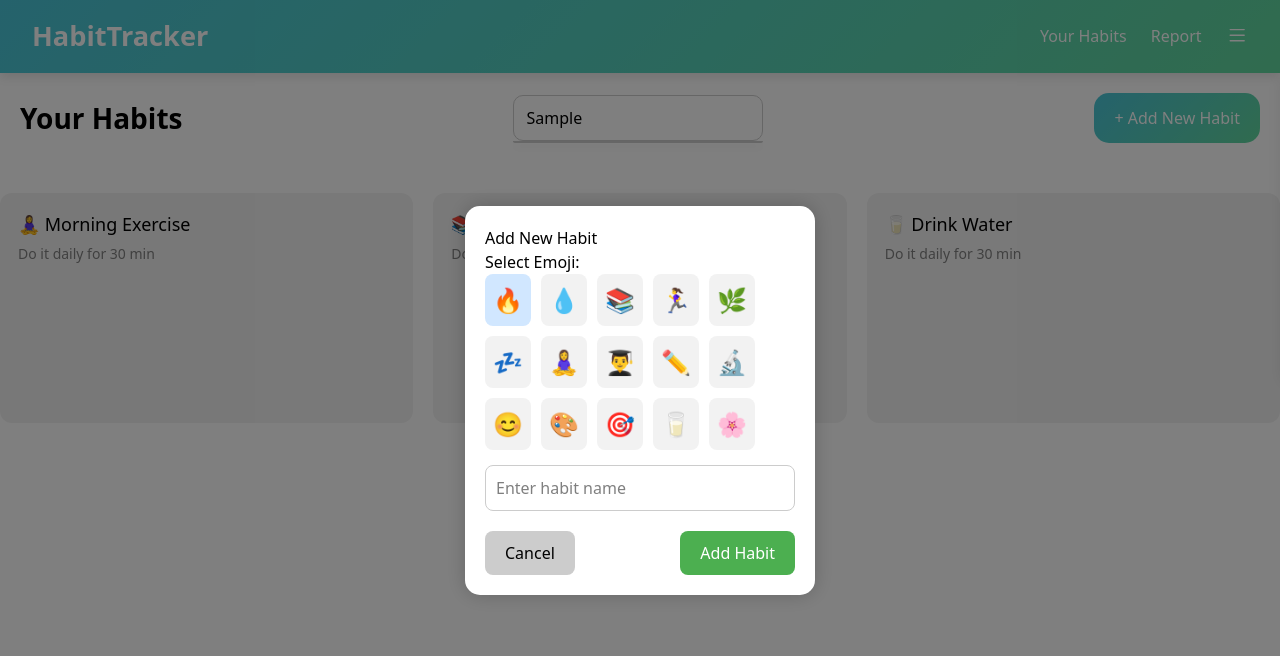
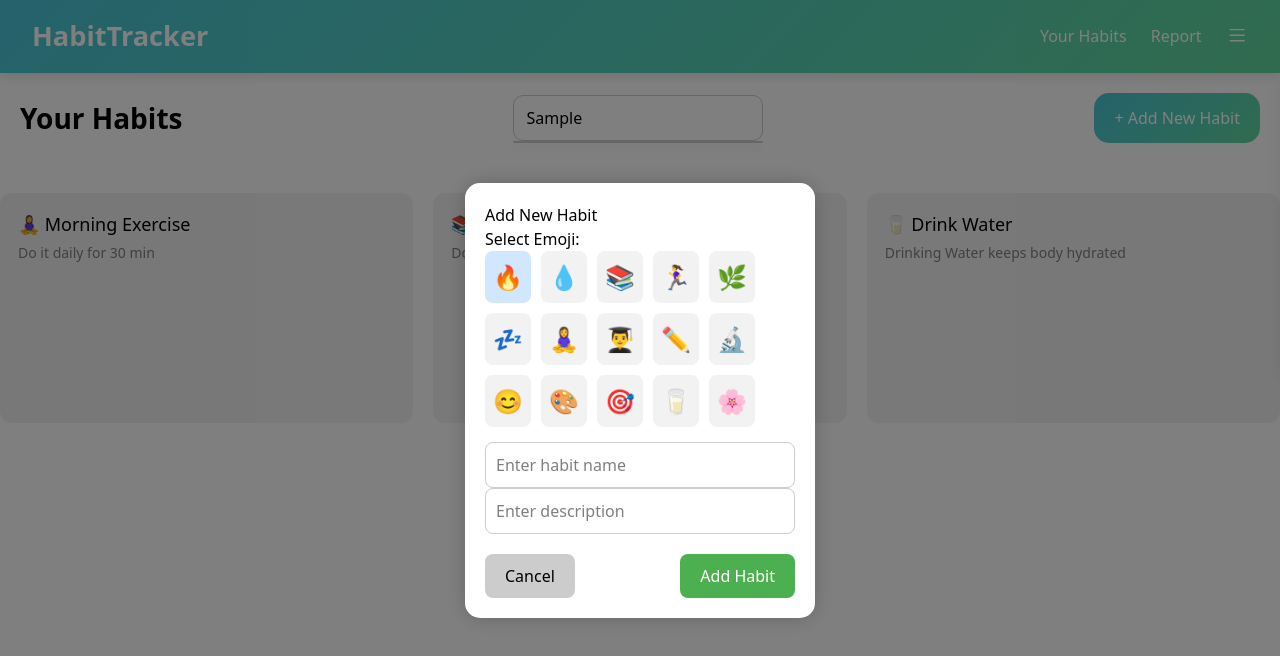
Before and after one commit to Ishagp/Habit_Tracker, a React (Vite) app: page /your-habits in a window 1280 px wide. Both pictures are taken after typing "Sample" into the empty fields and a click on the button "+ Add New Habit". Shown: the top 656 px of the page. Built offline with nearby package versions, Linux system fonts and the light colour scheme.

Commit message:
Changes in Habitlist

```diff
--- a/src/App.jsx
+++ b/src/App.jsx
@@ -13,8 +13,8 @@ function App() {
 
   const [habits, setHabits] = useState([
     { id: 1, title: "🧘‍♀️ Morning Exercise", description: "Do it daily for 30 min", completed: false },
-    { id: 2, title: "📚 Read Books", description: "Do it daily for 30 min", completed: false },
-    { id: 3, title: "🥛 Drink Water", description: "Do it daily for 30 min", completed: false },
+    { id: 2, title: "📚 Read Books", description: "Do it daily for 1 hr", completed: false },
+    { id: 3, title: "🥛 Drink Water", description: "Drinking Water keeps body hydrated ", completed: false },
   ]);
 
   const toggleHabit = (id) => {
@@ -25,14 +25,18 @@ function App() {
     );
   };
 
-  const addHabit = (title) => {
+  const addHabit = (habitObj) => {
     const newHabit = {
       id: Date.now(),
-      title,
-      completed: false
+      title: habitObj.title,
+      description: habitObj.description || "",
+      completed: false,
     };
+
     setHabits(prev => [...prev, newHabit]);
+    localStorage.setItem("habits", JSON.stringify([...habits, newHabit]));
   };
+
 
   const deleteHabit = (id) => {
     setHabits(prev => prev.filter(h => h.id !== id));
--- a/src/components/Habitlist/Habitlist.jsx
+++ b/src/components/Habitlist/Habitlist.jsx
@@ -2,6 +2,34 @@ import { useState, useEffect } from "react";
 import styles from './Habitlist.module.css';
 import MonthlyCalendar from '../MonthlyCalendar/MonthlyCalendar';
 import { MdDelete } from "react-icons/md";
+
+const getTodayStr = () => new Date().toISOString().split("T")[0];
+
+const getYesterdayStr = () => {
+    const d = new Date();
+    d.setDate(d.getDate() - 1);
+    return d.toISOString().split("T")[0];
+};
+
+const computeStreak = (dates) => {
+    if (!dates || dates.length === 0) return 0;
+    const unique = Array.from(new Set(dates));
+    const sorted = unique.sort();
+    let streak = 1;
+    let current = new Date(sorted[sorted.length - 1]);
+
+    for (let i = sorted.length - 2; i >= 0; i--) {
+        const d = new Date(sorted[i]);
+        const diff = Math.round((current - d) / (1000 * 60 * 60 * 24));
+        if (diff === 1) {
+            streak++;
+            current = d;
+        } else {
+            break;
+        }
+    }
+    return streak;
+};
 
 const Habitlist = ({ habits, toggleHabit, addHabit, deleteHabit }) => {
     const [showModal, setShowModal] = useState(false);
@@ -10,34 +38,70 @@ const Habitlist = ({ habits, toggleHabit, addHabit, deleteHabit }) => {
 
     const emojiList = ["🔥", "💧", "📚", "🏃‍♀️", "🌿", "💤", "🧘‍♀️", "👨‍🎓", "✏️", "🔬", "😊", "🎨", "🎯", "🥛", "🌸"];
 
-    //Calendar ke liye completed dates ka state
     const [completedDates, setCompletedDates] = useState(() => {
-        const stored = localStorage.getItem("completedDates");
+        const stored = localStorage.getItem("calendarCompletedDates");
         return stored ? JSON.parse(stored) : [];
     });
 
-    //Jab bhi completedDates change ho, localStorage update karo
+    const [habitStats, setHabitStats] = useState(() => {
+        const stored = localStorage.getItem("habitStats");
+        return stored ? JSON.parse(stored) : {};
+    });
+
     useEffect(() => {
-        localStorage.setItem("completedDates", JSON.stringify(completedDates));
+        localStorage.setItem("calendarCompletedDates", JSON.stringify(completedDates));
     }, [completedDates]);
 
-    const todayStr = new Date().toISOString().split("T")[0];
+    useEffect(() => {
+        localStorage.setItem("habitStats", JSON.stringify(habitStats));
+    }, [habitStats]);
+
+    const todayStr = getTodayStr();
 
     const handleToggleHabit = (habit) => {
         const newCompleted = !habit.completed;
 
+        setHabitStats((prev) => {
+            const prevStats = prev[habit.id] || { completedDates: [], lastCompletedDate: null, streak: 0 };
+            let completedDatesForHabit = prevStats.completedDates ? [...prevStats.completedDates] : [];
+            let lastCompletedDate = prevStats.lastCompletedDate;
+            let streak = prevStats.streak || 0;
+
             if (newCompleted) {
+                if (!completedDatesForHabit.includes(todayStr)) {
+                    completedDatesForHabit.push(todayStr);
+                }
+                const yesterdayStr = getYesterdayStr();
+                if (lastCompletedDate === todayStr) {
+                } else if (lastCompletedDate === yesterdayStr) {
+                    streak = streak ? streak + 1 : 1;
+                } else {
+                    streak = 1;
+                }
+                lastCompletedDate = todayStr;
+            } else {
+                completedDatesForHabit = completedDatesForHabit.filter((d) => d !== todayStr);
+                streak = computeStreak(completedDatesForHabit);
+                lastCompletedDate = completedDatesForHabit.length
+                    ? completedDatesForHabit[completedDatesForHabit.length - 1]
+                    : null;
+            }
 
-            setCompletedDates((prev) =>
-                prev.includes(todayStr) ? prev : [...prev, todayStr]
-            );
+            return {
+                ...prev,
+                [habit.id]: {
+                    completedDates: completedDatesForHabit,
+                    lastCompletedDate,
+                    streak,
+                },
+            };
+        });
+
+        if (newCompleted) {
+            setCompletedDates((prev) => (prev.includes(todayStr) ? prev : [...prev, todayStr]));
         } else {
-            const anyOtherCompleted = habits.some(
-                (h) => h.id !== habit.id && h.completed
-            );
-
+            const anyOtherCompleted = habits.some((h) => h.id !== habit.id && h.completed);
             if (!anyOtherCompleted) {
-
                 setCompletedDates((prev) => prev.filter((d) => d !== todayStr));
             }
         }
@@ -47,34 +111,35 @@ const Habitlist = ({ habits, toggleHabit, addHabit, deleteHabit }) => {
 
     const handleSubmit = () => {
         if (newHabit.trim() === "") return;
-
         addHabit(selectedEmoji + " " + newHabit);
-
         setNewHabit("");
         setSelectedEmoji("🔥");
         setShowModal(false);
     };
 
     return (
-        <div style={{
+        <div
+            style={{
                 display: "flex",
                 gap: "40px",
-            alignItems: "flex-start"
-        }}>
+                alignItems: "flex-start",
+            }}
+        >
             <div className={styles.container}>
                 <div className={styles.title}>
                     <h1 className={styles.heading}>Today's Habits</h1>
 
-                    <button
-                        className={styles.add_btn}
-                        onClick={() => setShowModal(true)}
-                    >
+                    <button className={styles.add_btn} onClick={() => setShowModal(true)}>
                         + Add New Habit
                     </button>
                 </div>
 
                 <div style={{ marginTop: "2rem" }}>
-                    {habits.map(habit => (
+                    {habits.map((habit) => {
+                        const stats = habitStats[habit.id] || {};
+                        const streak = stats.streak || 0;
+
+                        return (
                             <div
                                 key={habit.id}
                                 style={{
@@ -85,14 +150,21 @@ const Habitlist = ({ habits, toggleHabit, addHabit, deleteHabit }) => {
                                     display: "flex",
                                     justifyContent: "space-between",
                                     alignItems: "center",
-                                cursor: "pointer"
+                                    cursor: "pointer",
                                 }}
                             >
                                 <div className={styles.HabitName}>
                                     <span>{habit.title}</span>
+                                    {habit.description && (
                                         <p style={{ fontSize: "14px", color: "gray", marginTop: "5px" }}>
                                             {habit.description}
                                         </p>
+                                    )}
+                                    {/* {streak > 0 && (
+                                        <p style={{ fontSize: "14px", color: "#05a35a", marginTop: "4px" }}>
+                                            🔥 Streak: {streak} days
+                                        </p>
+                                    )} */}
                                 </div>
                                 <div style={{ display: "flex", gap: "10px" }}>
                                     <input
@@ -107,7 +179,7 @@ const Habitlist = ({ habits, toggleHabit, addHabit, deleteHabit }) => {
                                             border: "none",
                                             padding: "5px 10px",
                                             borderRadius: "5px",
-                                        cursor: "pointer"
+                                            cursor: "pointer",
                                         }}
                                         onClick={() => deleteHabit(habit.id)}
                                     >
@@ -115,15 +187,16 @@ const Habitlist = ({ habits, toggleHabit, addHabit, deleteHabit }) => {
                                     </button>
                                 </div>
                             </div>
-                    ))}
+                        );
+                    })}
                 </div>
             </div>
 
             <MonthlyCalendar completedDates={completedDates} />
 
-            {/* Popup div*/}
             {showModal && (
-                <div style={{
+                <div
+                    style={{
                         position: "fixed",
                         top: "0",
                         left: "0",
@@ -133,24 +206,29 @@ const Habitlist = ({ habits, toggleHabit, addHabit, deleteHabit }) => {
                         display: "flex",
                         justifyContent: "center",
                         alignItems: "center",
-                    zIndex: 100
-                }}>
-                    <div style={{
+                        zIndex: 100,
+                    }}
+                >
+                    <div
+                        style={{
                             width: "350px",
                             background: "white",
                             padding: "20px",
                             borderRadius: "15px",
-                        boxShadow: "0 0 20px rgba(0,0,0,0.2)"
-                    }}>
+                            boxShadow: "0 0 20px rgba(0,0,0,0.2)",
+                        }}
+                    >
                         <h2>Add New Habit</h2>
 
                         <p>Select Emoji:</p>
-                        <div style={{
+                        <div
+                            style={{
                                 display: "flex",
                                 gap: "10px",
                                 marginBottom: "15px",
-                            flexWrap: "wrap"
-                        }}>
+                                flexWrap: "wrap",
+                            }}
+                        >
                             {emojiList.map((emoji, i) => (
                                 <span
                                     key={i}
@@ -160,7 +238,7 @@ const Habitlist = ({ habits, toggleHabit, addHabit, deleteHabit }) => {
                                         padding: "8px",
                                         cursor: "pointer",
                                         borderRadius: "8px",
-                                        background: selectedEmoji === emoji ? "#d1e7ff" : "#f2f2f2"
+                                        background: selectedEmoji === emoji ? "#d1e7ff" : "#f2f2f2",
                                     }}
                                 >
                                     {emoji}
@@ -177,11 +255,17 @@ const Habitlist = ({ habits, toggleHabit, addHabit, deleteHabit }) => {
                                 width: "100%",
                                 padding: "10px",
                                 borderRadius: "8px",
-                                border: "1px solid #ccc"
+                                border: "1px solid #ccc",
                             }}
                         />
 
-                        <div style={{ display: "flex", justifyContent: "space-between", marginTop: "20px" }}>
+                        <div
+                            style={{
+                                display: "flex",
+                                justifyContent: "space-between",
+                                marginTop: "20px",
+                            }}
+                        >
                             <button
                                 onClick={() => setShowModal(false)}
                                 style={{
@@ -189,7 +273,7 @@ const Habitlist = ({ habits, toggleHabit, addHabit, deleteHabit }) => {
                                     border: "none",
                                     padding: "10px 20px",
                                     borderRadius: "8px",
-                                    cursor: "pointer"
+                                    cursor: "pointer",
                                 }}
                             >
                                 Cancel
@@ -203,17 +287,15 @@ const Habitlist = ({ habits, toggleHabit, addHabit, deleteHabit }) => {
                                     border: "none",
                                     padding: "10px 20px",
                                     borderRadius: "8px",
-                                    cursor: "pointer"
+                                    cursor: "pointer",
                                 }}
                             >
                                 Add Habit
                             </button>
                         </div>
-
                     </div>
                 </div>
             )}
-
         </div>
     );
 };
--- a/src/components/YourHabit/YourHabit.jsx
+++ b/src/components/YourHabit/YourHabit.jsx
@@ -2,19 +2,21 @@ import { useState } from "react";
 import styles from "./YourHabit.module.css";
 import { toast } from "react-toastify";
 
-
 const YourHabit = ({ habits, addHabit }) => {
   const [search, setSearch] = useState("");
-
   const [showModal, setShowModal] = useState(false);
   const [newHabit, setNewHabit] = useState("");
+  const [newDescription, setNewDescription] = useState("");
   const [selectedEmoji, setSelectedEmoji] = useState("🔥");
+
+  const [habitStats] = useState(() => {
+    const stored = localStorage.getItem("habitStats");
+    return stored ? JSON.parse(stored) : {};
+  });
 
   const emojiList = ["🔥", "💧", "📚", "🏃‍♀️", "🌿", "💤", "🧘‍♀️", "👨‍🎓", "✏️", "🔬", "😊", "🎨", "🎯", "🥛", "🌸"];
 
-
-  // Filter habits based on search text
-  const filteredHabits = habits.filter(habit =>
+  const filteredHabits = habits.filter((habit) =>
     habit.title.toLowerCase().includes(search.toLowerCase())
   );
 
@@ -23,10 +25,14 @@ const YourHabit = ({ habits, addHabit }) => {
       toast.error("Please enter a habit name!");
       return;
     }
-    addHabit(selectedEmoji + " " + newHabit);
+    addHabit({
+      title: selectedEmoji + " " + newHabit,
+      description: newDescription
+    });
     toast.success("Habit added successfully! 🎉");
 
     setNewHabit("");
+    setNewDescription("");
     setSelectedEmoji("🔥");
     setShowModal(false);
   };
@@ -37,7 +43,6 @@ const YourHabit = ({ habits, addHabit }) => {
         <div className={styles.topRow}>
           <h1 className={styles.heading}>Your Habits</h1>
 
-          {/* Search Bar */}
           <div className={styles.searchWrapper}>
             <input
               type="text"
@@ -47,16 +52,42 @@ const YourHabit = ({ habits, addHabit }) => {
               className={styles.searchBar}
             />
 
-            {/* Habits List */}
             <div className={styles.habitList}>
-              {search.trim() !== "" && filteredHabits.map((habit) => (
-                <div key={habit.id} className={styles.habitCard}>
-                  {habit.title}
-                </div>
-              ))}
+              {search.trim() !== "" &&
+                filteredHabits.map((habit) => {
+                  const stats = habitStats[habit.id] || {};
+                  const streak = stats.streak || 0;
+
+                  return (
+                    <div key={habit.id} className={styles.habitCard}>
+                      <span>{habit.title}</span>
+                      {habit.description && (
+                        <p
+                          style={{
+                            fontSize: "14px",
+                            color: "gray",
+                            marginTop: "4px",
+                          }}
+                        >
+                          {habit.description}
+                        </p>
+                      )}
+                      {streak > 0 && (
+                        <p
+                          style={{
+                            fontSize: "14px",
+                            color: "#05a35a",
+                            marginTop: "4px",
+                          }}
+                        >
+                          🔥 Streak: {streak} days
+                        </p>
+                      )}
+                    </div>
+                  );
+                })}
             </div>
           </div>
-
 
           <button
             className={styles.add_btn}
@@ -67,19 +98,38 @@ const YourHabit = ({ habits, addHabit }) => {
         </div>
       </div>
 
-      {/* Full Habit List below container */}
+      <div className={styles.allHabits}>
+        {habits.map((habit) => {
+          const stats = habitStats[habit.id] || {};
+          const streak = stats.streak || 0;
 
-      <div className={styles.allHabits}>
-        {habits.map((habit) => (
-          <div key={habit.id} className={styles.fullHabitCard}>
-            {habit.title}
-            <p >{habit.description}</p>
+          return (
+            <div key={habit.id} className={styles.fullHabitCard}>
+              {streak > 0 && (
+                <div className={styles.streakBadge}>
+                  🔥 {streak}
+                </div>
+              )}
 
-          </div>
-        ))}
+              <span>{habit.title}</span>
+
+              {habit.description && (
+                <p
+                  style={{
+                    fontSize: "14px",
+                    color: "gray",
+                    marginTop: "4px",
+                  }}
+                >
+                  {habit.description}
+                </p>
+              )}
+
+            </div>
+          );
+        })}
       </div>
 
-      {/* Popup Modal */}
       {showModal && (
         <div className={styles.modalOverlay}>
           <div className={styles.modalBox}>
@@ -90,7 +140,8 @@ const YourHabit = ({ habits, addHabit }) => {
               {emojiList.map((emoji, i) => (
                 <span
                   key={i}
-                  className={`${styles.emojiItem} ${selectedEmoji === emoji ? styles.activeEmoji : ""}`}
+                  className={`${styles.emojiItem} ${selectedEmoji === emoji ? styles.activeEmoji : ""
+                    }`}
                   onClick={() => setSelectedEmoji(emoji)}
                 >
                   {emoji}
@@ -106,19 +157,28 @@ const YourHabit = ({ habits, addHabit }) => {
               className={styles.inputBox}
             />
 
+            <input
+              type="text"
+              placeholder="Enter description"
+              value={newDescription}
+              onChange={(e) => setNewDescription(e.target.value)}
+              className={styles.inputBox}
+            />
+
             <div className={styles.modalButtons}>
-              <button className={styles.cancelBtn} onClick={() => setShowModal(false)}>
+              <button
+                className={styles.cancelBtn}
+                onClick={() => setShowModal(false)}
+              >
                 Cancel
               </button>
               <button className={styles.submitBtn} onClick={handleSubmit}>
                 Add Habit
               </button>
             </div>
-
           </div>
         </div>
       )}
-
     </>
   );
 };
--- a/src/components/YourHabit/YourHabit.module.css
+++ b/src/components/YourHabit/YourHabit.module.css
@@ -95,6 +95,28 @@
   box-sizing: border-box;
 }
 
+.streakBadge {
+  position: absolute;
+  top: 8px;
+  right: 8px;
+  margin-top: 12px;
+  background: linear-gradient(135deg, #4bb6c6, #5fb68c);
+  color: white;
+  padding: 6px 10px;
+  font-size: 14px;
+  border-radius: 12px;
+  font-weight: 600;
+  display: flex;
+  align-items: center;
+  gap: 4px;
+}
+
+.habitCard,
+.fullHabitCard {
+  position: relative;
+}
+
+
 .fullHabitCard p{
   font-size: 14px;
   color: gray;
```
Lines whose indentation alone changed are shown as unchanged.
